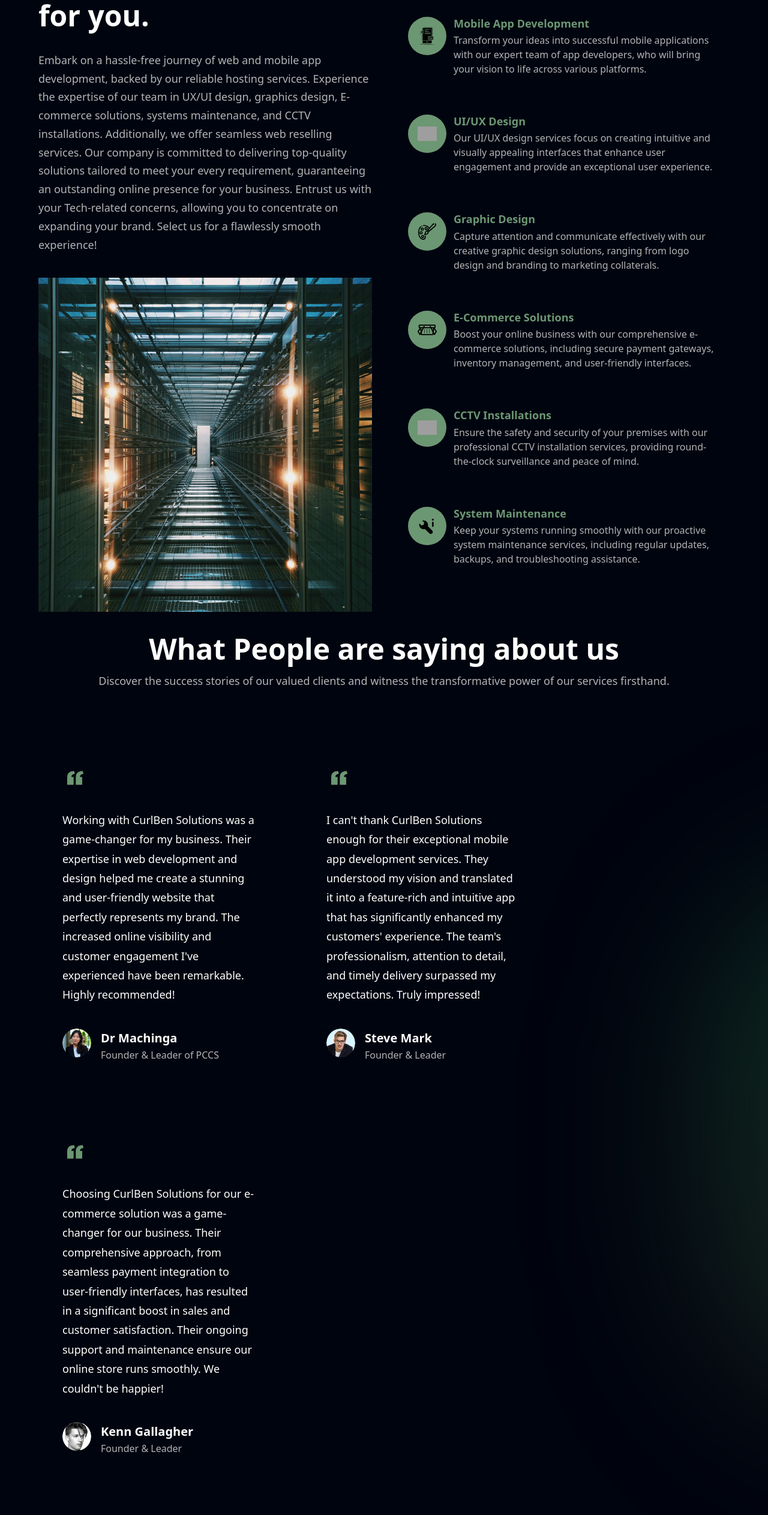
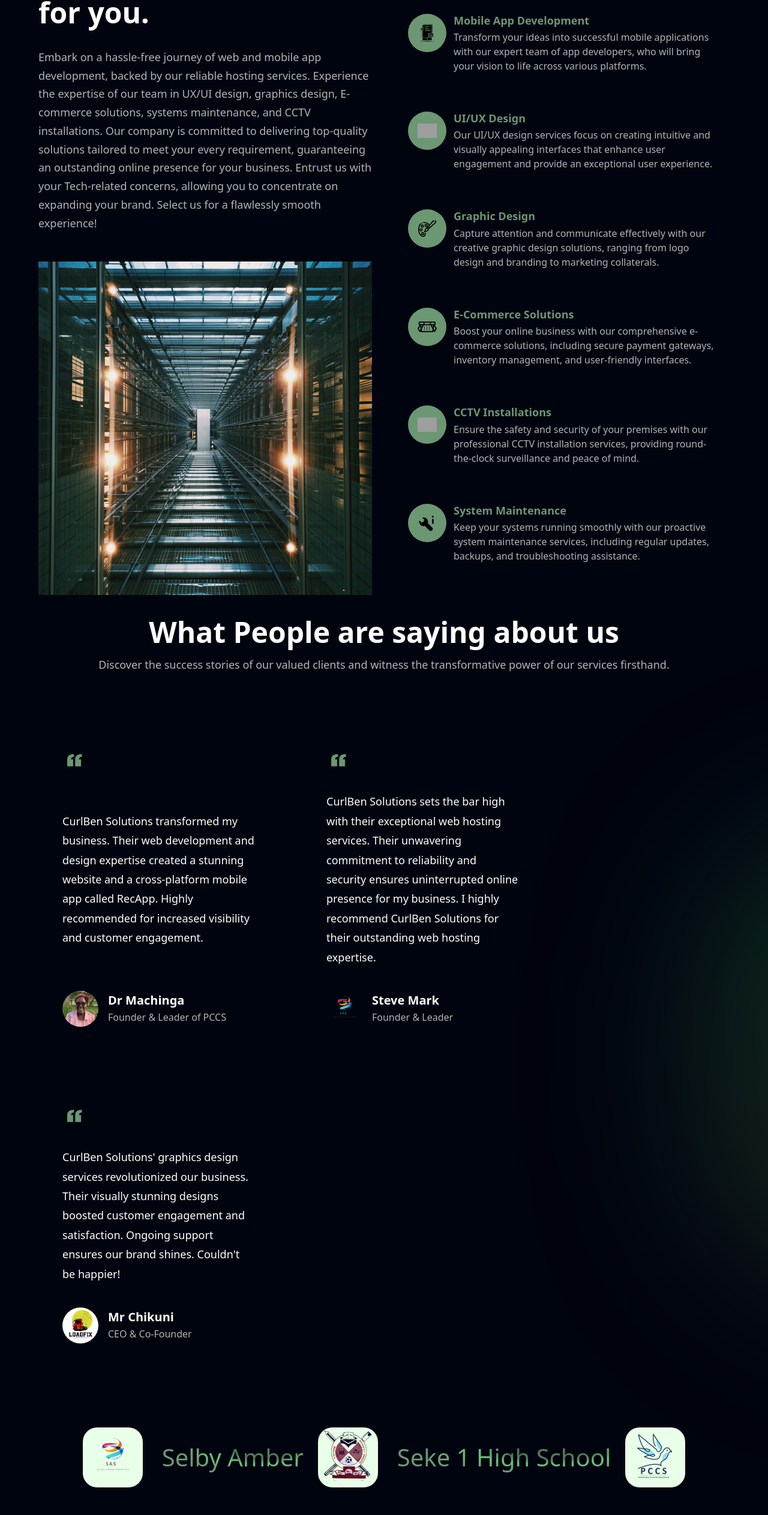
Before and after one commit to SirBento/curlben_app, a React (Vite) app: page / in a window 1280 px wide. Shown: the part 1282-3808 px from the top of the page at 60% size. Built offline with nearby package versions, Linux system fonts and the light colour scheme; grey boxes are pictures that could not be loaded.

Commit message:
Fix: Client Comments

```diff
--- a/src/components/Business.jsx
+++ b/src/components/Business.jsx
@@ -26,9 +26,9 @@
         The entire cycle of digital  <br className="sm:block hidden" />  transformation effortlessly handled for you.
       </h2>
       <p className={`${styles.paragraph} max-w-[600px] mt-5`}>
-      Embark on a hassle-free journey of web and mobile app development, backed by our reliable hosting services. Experience the expertise of our team in UX/UI design, graphics design, E-commerce solutions, systems maintenance, and CCTV installations. Additionally, we offer seamless web reselling services. Our company is committed to delivering top-quality solutions tailored to meet your every requirement, guaranteeing an outstanding online presence for your business. Entrust us with your Tech-related concerns, allowing you to concentrate on expanding your brand. Select us for a flawlessly smooth experience!
+      Embark on a hassle-free journey of web and mobile app development, backed by our reliable hosting services. Experience the expertise of our team in UX/UI design, graphics design, E-commerce solutions, systems maintenance, and CCTV installations. Our company is committed to delivering top-quality solutions tailored to meet your every requirement, guaranteeing an outstanding online presence for your business. Entrust us with your Tech-related concerns, allowing you to concentrate on expanding your brand. Select us for a flawlessly smooth experience!
       </p>
-      <img src={services} alt="building" className="mt-10 w-[100%] h-[100%] relative z-[5]" />
+      <img src={services} alt="building" className="mt-12 w-[100%] h-[100%] relative z-[3]" />
     </div>
 
     <div className={`${layout.sectionImg} flex-col`}>
--- a/src/components/Clients.jsx
+++ b/src/components/Clients.jsx
@@ -4,7 +4,7 @@
 
 const Clients = () => (
   <section className={`${styles.flexCenter}`}>
-    <div className={`${styles.flexCenter} max-w-90% flex-wrap md:flex-row flex-col`}>
+    <div className={`${styles.flexCenter} max-w-90% flex-wrap md:flex-row flex-col mt-6`}>
       {clients.map((client) => (
         <>
          <div key={client.id} className={`${styles.flexCenter} w-[100px] h-[100px] rounded-3xl bg-secondary m-6 justify-center`}>
--- a/src/components/FeedbackCard.jsx
+++ b/src/components/FeedbackCard.jsx
@@ -3,13 +3,13 @@
 
 const FeedbackCard = ({ content, name, title, img }) => (
   <div className="flex justify-between flex-col px-10 py-12 rounded-[20px]  max-w-[400px] md:mr-10 sm:mr-5 mr-0 my-5 feedback-card">
-    <img src={quotes} alt="double_quotes" className="w-[42.6px] h-[27.6px] object-contain" />
+    <img src={quotes} alt="double_quotes" className="w-[40px] h-[25px] object-contain" />
     <p className="font-nutino font-normal text-[18px] leading-[32.4px] text-white my-10">
       {content}
     </p>
 
     <div className="flex flex-row">
-      <img src={img} alt={name} className="w-[48px] h-[48px] rounded-full" />
+      <img src={img} alt={name} className="w-[60px] h-[60px] rounded-full" />
       <div className="flex flex-col ml-4">
         <h4 className="font-nutino font-semibold text-[20px] leading-[32px] text-white">
           {name}
--- a/src/components/Navbar.jsx
+++ b/src/components/Navbar.jsx
@@ -9,7 +9,7 @@
 
   return (
     <nav className="w-full flex py-6 justify-between items-center navbar">
-      <img src={logo} alt="CurlBen" className="w-[225px] h-[110px] relative" />
+      <img src={logo} alt="CurlBen" className="w-[225px] h-[105px] relative" />
 
       <ul className="list-none sm:flex hidden justify-end items-center flex-1">
         {navLinks.map((nav, index) => (
--- a/src/constants/index.js
+++ b/src/constants/index.js
@@ -1,4 +1,4 @@
-import { app_dev, ecommerce, design, maintenance, security, ux, web_dev, hosting, people01, people02, people03, facebook, instagram, linkedin, twitter, pccs, seke1, selby, nkateko,loadfix, } from "../assets";
+import { app_dev, ecommerce, design, maintenance, security, ux, web_dev, hosting, facebook, instagram, linkedin, twitter, pccs, seke1, selby, nkateko,loadfix,loadfixW, doc, } from "../assets";
 
 export const navLinks = [
   {
@@ -82,26 +82,26 @@
   {
     id: "feedback-1",
     content:
-      "Working with CurlBen Solutions was a game-changer for my business. Their expertise in web development and design helped me create a stunning and user-friendly website that perfectly represents my brand. The increased online visibility and customer engagement I've experienced have been remarkable. Highly recommended!",
+      "CurlBen Solutions transformed my business. Their web development and design expertise created a stunning website and a cross-platform mobile app called RecApp. Highly recommended for increased visibility and customer engagement.",
     name: "Dr Machinga",
     title: "Founder & Leader of PCCS",
-    img: people01,
+    img: doc,
   },
   {
     id: "feedback-2",
     content:
-      "I can't thank CurlBen Solutions enough for their exceptional mobile app development services. They understood my vision and translated it into a feature-rich and intuitive app that has significantly enhanced my customers' experience. The team's professionalism, attention to detail, and timely delivery surpassed my expectations. Truly impressed!",
+      "CurlBen Solutions sets the bar high with their exceptional web hosting services. Their unwavering commitment to reliability and security ensures uninterrupted online presence for my business. I highly recommend CurlBen Solutions for their outstanding web hosting expertise.",
     name: "Steve Mark",
     title: "Founder & Leader",
-    img: people02,
+    img: selby,
   },
   {
     id: "feedback-3",
     content:
-      "Choosing CurlBen Solutions for our e-commerce solution was a game-changer for our business. Their comprehensive approach, from seamless payment integration to user-friendly interfaces, has resulted in a significant boost in sales and customer satisfaction. Their ongoing support and maintenance ensure our online store runs smoothly. We couldn't be happier!",
-    name: "Kenn Gallagher",
-    title: "Founder & Leader",
-    img: people03,
+      "CurlBen Solutions' graphics design services revolutionized our business. Their visually stunning designs boosted customer engagement and satisfaction. Ongoing support ensures our brand shines. Couldn't be happier!",
+    name: "Mr Chikuni",
+    title: "CEO & Co-Founder",
+    img: loadfixW,
   },
 ];
 
```
Also changed, not shown: src/assets/index.js (+6 -6 lines), src/assets/doc.png (added), src/assets/loadfix.jpg (added).
